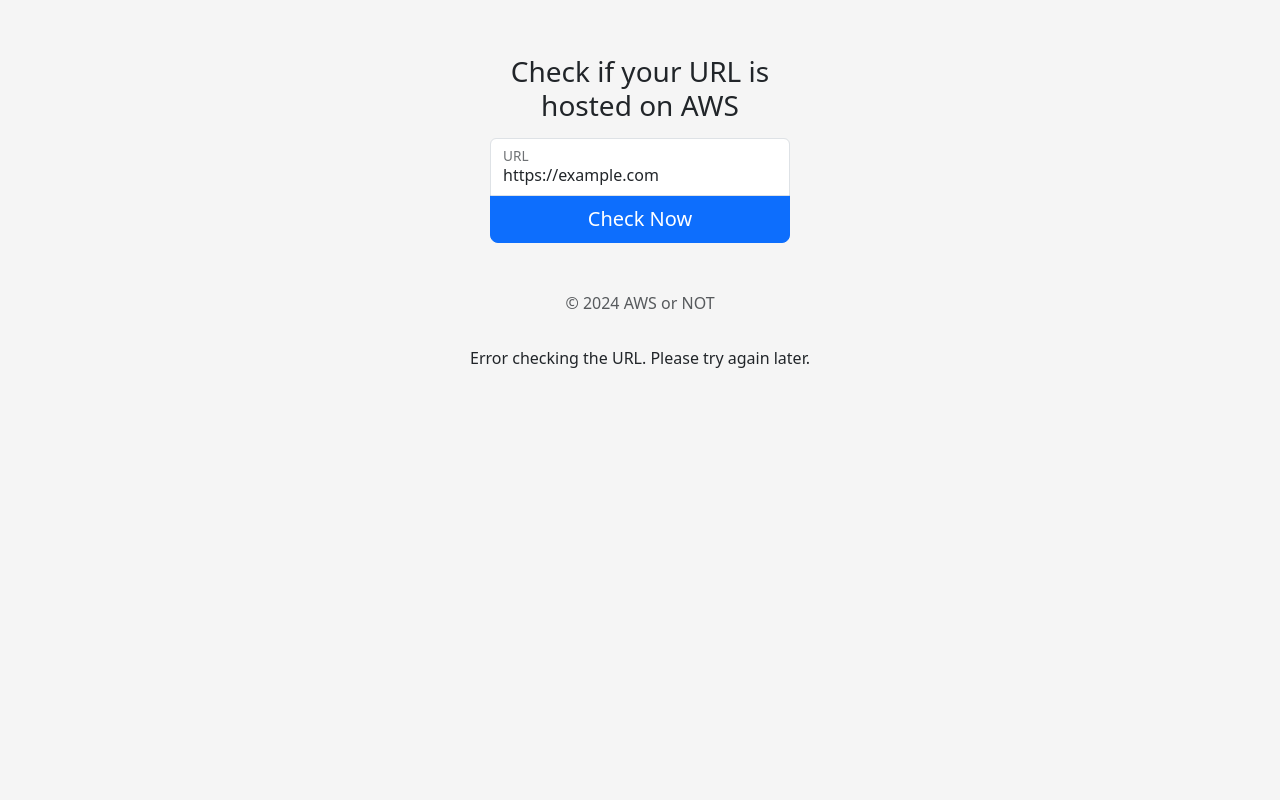
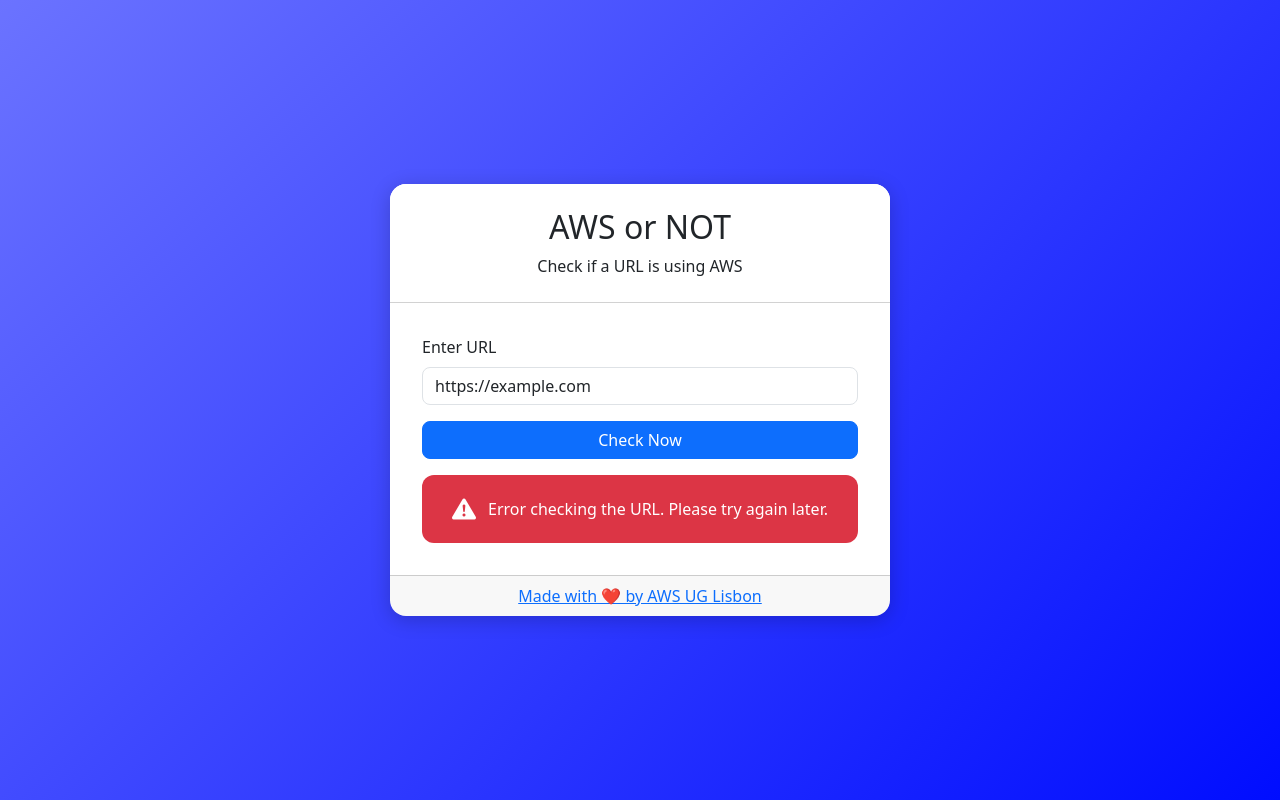
Before and after one commit to tigpt/AWSorNOT, a plain HTML site: page website/index.html in a window 1280 px wide. Both pictures are taken after typing "https://example.com" into the empty fields and a click on the button "Check Now". Drawn offline with nearby package versions, Linux system fonts and the light colour scheme; no server answers.

Commit message:
website update

```diff
--- a/website/index.html
+++ b/website/index.html
@@ -1,61 +1,122 @@
 <!DOCTYPE html>
 <html lang="en">
+
 <head>
-    <meta charset="UTF-8">
-    <meta name="viewport" content="width=device-width, initial-scale=1.0">
-    <title>AWS or NOT - Check URL Hosting</title>
+    <meta charset="UTF-8" />
+    <meta name="viewport" content="width=device-width, initial-scale=1" />
+    <title>AWS or NOT - URL Checker</title>
+
     <!-- Bootstrap CSS -->
-    <link href="https://cdn.jsdelivr.net/npm/bootstrap@5.3.0/dist/css/bootstrap.min.css" rel="stylesheet">
+    <link href="https://cdn.jsdelivr.net/npm/bootstrap@5.3.0/dist/css/bootstrap.min.css" rel="stylesheet" />
+    <!-- Bootstrap Icons -->
+    <link href="https://cdn.jsdelivr.net/npm/bootstrap-icons@1.10.5/font/bootstrap-icons.css" rel="stylesheet" />
+
     <style>
         body {
-            padding-top: 40px;
-            padding-bottom: 40px;
-            background-color: #f5f5f5;
+            background: linear-gradient(135deg, #6B73FF 0%, #000DFF 100%);
+            min-height: 100vh;
+            display: flex;
+            justify-content: center;
+            align-items: center;
+            color: #333;
         }
-        .form-awsornot {
-            max-width: 330px;
-            padding: 15px;
-            margin: auto;
+
+        .card {
+            border: none;
+            border-radius: 1rem;
+            overflow: hidden;
+            width: 100%;
+            max-width: 500px;
+            box-shadow: 0 4px 20px rgba(0, 0, 0, 0.2);
         }
-        .form-awsornot .form-floating:focus-within {
-            z-index: 2;
+
+        .card-header {
+            background-color: #fff;
+            text-align: center;
+            padding: 1.5rem;
         }
-        .form-awsornot input[type="url"] {
-            margin-bottom: -1px;
-            border-bottom-right-radius: 0;
-            border-bottom-left-radius: 0;
+
+        .card-body {
+            background-color: #fff;
+            padding: 2rem;
         }
-        .form-awsornot button {
-            border-top-left-radius: 0;
-            border-top-right-radius: 0;
+
+        .form-control {
+            border-radius: 0.5rem;
+        }
+
+        .btn-primary {
+            border-radius: 0.5rem;
+        }
+
+        .result-box {
+            padding: 1rem;
+            border-radius: 0.75rem;
+            color: white;
+            display: flex;
+            align-items: center;
+            justify-content: center;
+            gap: 0.75rem;
+            font-size: 1rem;
+            font-weight: 500;
+        }
+
+        .result-success {
+            background-color: #28a745;
+        }
+
+        .result-neutral {
+            background-color: #6c757d;
+        }
+
+        .result-error {
+            background-color: #dc3545;
         }
     </style>
 </head>
+
 <body>
-
-<div class="container">
-    <div class="form-awsornot">
-        <h1 class="h3 mb-3 fw-normal text-center">Check if your URL is hosted on AWS</h1>
+    <div class="card">
+        <div class="card-header">
+            <h2>AWS or NOT</h2>
+            <p class="mb-0">Check if a URL is using AWS</p>
+        </div>
+        <div class="card-body">
             <form id="urlForm">
-            <div class="form-floating">
-                <input type="url" class="form-control" id="urlInput" placeholder="Enter URL" required onblur="if (!~this.value.indexOf('http')) this.value = 'https://' + this.value">
-                <label for="urlInput">URL</label>
+                <div class="mb-3">
+                    <label for="urlInput" class="form-label">Enter URL</label>
+                    <input type="url" class="form-control" id="urlInput" placeholder="https://example.com" required
+                        onblur="if (!~this.value.indexOf('http')) this.value = 'https://' + this.value">
                 </div>
-            <button class="w-100 btn btn-lg btn-primary" type="submit">Check Now</button>
+                <button class="btn btn-primary w-100" type="submit">
+                    <span id="btn-text">Check Now</span>
+                    <span id="loading-spinner" class="spinner-border spinner-border-sm d-none" role="status"
+                        aria-hidden="true"></span>
+                </button>
             </form>
-        <p class="mt-5 mb-3 text-muted text-center">&copy; 2024 AWS or NOT</p>
+            <div id="result" class="text-center mt-3"></div>
         </div>
-    <!-- Response display -->
-    <div id="result" class="text-center"></div>
+        <div class="card-footer text-center text-muted">
+            <a href="https://github.com/tigpt/AWSorNOT">Made with ❤️ by AWS UG Lisbon</a>
+        </div>
     </div>
 
     <!-- Bootstrap Bundle with Popper -->
     <script src="https://cdn.jsdelivr.net/npm/bootstrap@5.3.0/dist/js/bootstrap.bundle.min.js"></script>
     <script>
-document.getElementById('urlForm').addEventListener('submit', function(event) {
+        document.getElementById('urlForm').addEventListener('submit', function (event) {
             event.preventDefault();
-    var url = document.getElementById('urlInput').value;
-    var data = { 'url': url };
+            const btn = document.querySelector('button');
+            const btnText = document.getElementById('btn-text');
+            const spinner = document.getElementById('loading-spinner');
+            const resultDiv = document.getElementById('result');
+            const url = document.getElementById('urlInput').value;
+            const data = { 'url': url };
+
+            btnText.textContent = 'Checking...';
+            spinner.classList.remove('d-none');
+            btn.disabled = true;
+            resultDiv.innerHTML = '';
 
             fetch('https://api.awsornot.com/scan', {
                 method: 'POST',
@@ -66,13 +127,34 @@ document.getElementById('urlForm').addEventListener('submit', function(event) {
             })
                 .then(response => response.json())
                 .then(data => {
-        document.getElementById('result').innerHTML = '<p>Result: ' + data.message + '</p>';
+                    spinner.classList.add('d-none');
+                    btnText.textContent = 'Check Now';
+                    btn.disabled = false;
+
+                    let bgClass = data.aws_hosted ? 'result-success' : 'result-neutral';
+                    let icon = data.aws_hosted ? 'bi-cloud-check-fill' : 'bi-cloud-slash-fill';
+
+                    resultDiv.innerHTML = `
+            <div class="result-box ${bgClass}">
+              <i class="bi ${icon}" style="font-size: 1.5rem;"></i>
+              <span>${data.message}</span>
+            </div>
+          `;
                 })
                 .catch(error => {
+                    spinner.classList.add('d-none');
+                    btnText.textContent = 'Check Now';
+                    btn.disabled = false;
                     console.error('Error:', error);
-        document.getElementById('result').innerHTML = '<p>Error checking the URL. Please try again later.</p>';
+                    resultDiv.innerHTML = `
+            <div class="result-box result-error">
+              <i class="bi bi-exclamation-triangle-fill" style="font-size: 1.5rem;"></i>
+              <span>Error checking the URL. Please try again later.</span>
+            </div>
+          `;
                 });
         });
     </script>
 </body>
+
 </html>
```
Lines whose indentation alone changed are shown as unchanged.
